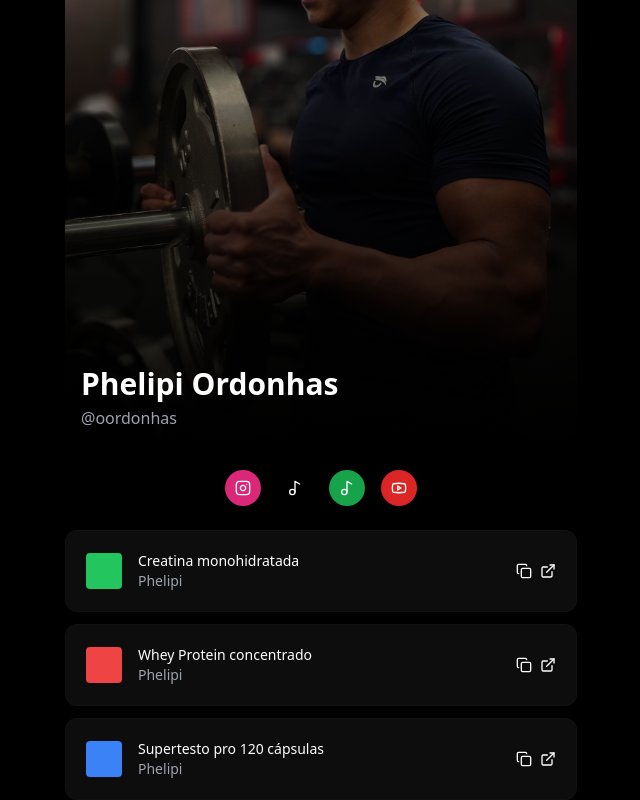
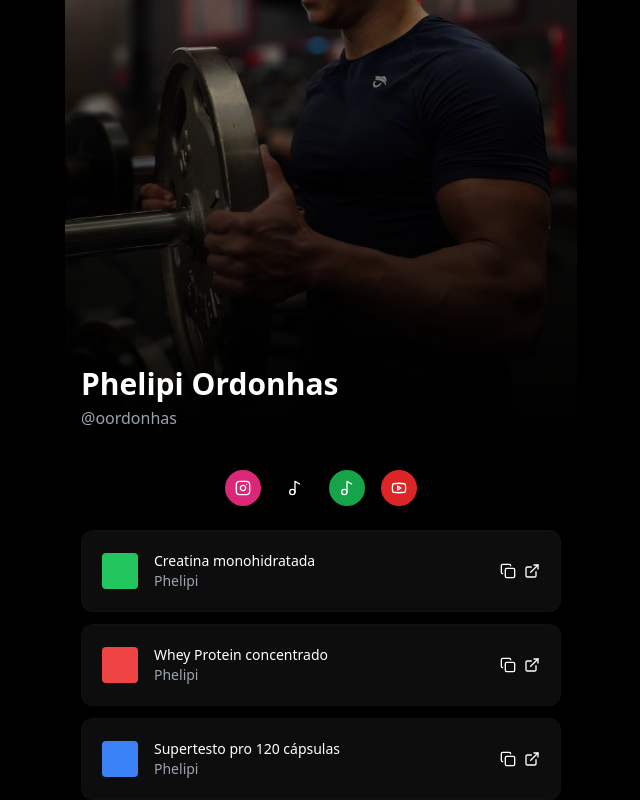
Before and after one commit to lucasfabbrim/ph, a Next.js app: page / in a window 1280 px wide. Shown: the part 237-1037 px from the top of the page, without its empty margins (319-959 px from the left). Built offline with nearby package versions, Linux system fonts and the light colour scheme.

Commit message:
Update page.tsx

```diff
--- a/src/app/page.tsx
+++ b/src/app/page.tsx
@@ -62,7 +62,7 @@ export default function Home() {
             ))}
           </div>
 
-          <div className="space-y-3">
+          <div className="space-y-3 px-4">
             {[
               { name: "Creatina monohidratada", color: "bg-green-500" },
               { name: "Whey Protein concentrado", color: "bg-red-500" },
```
